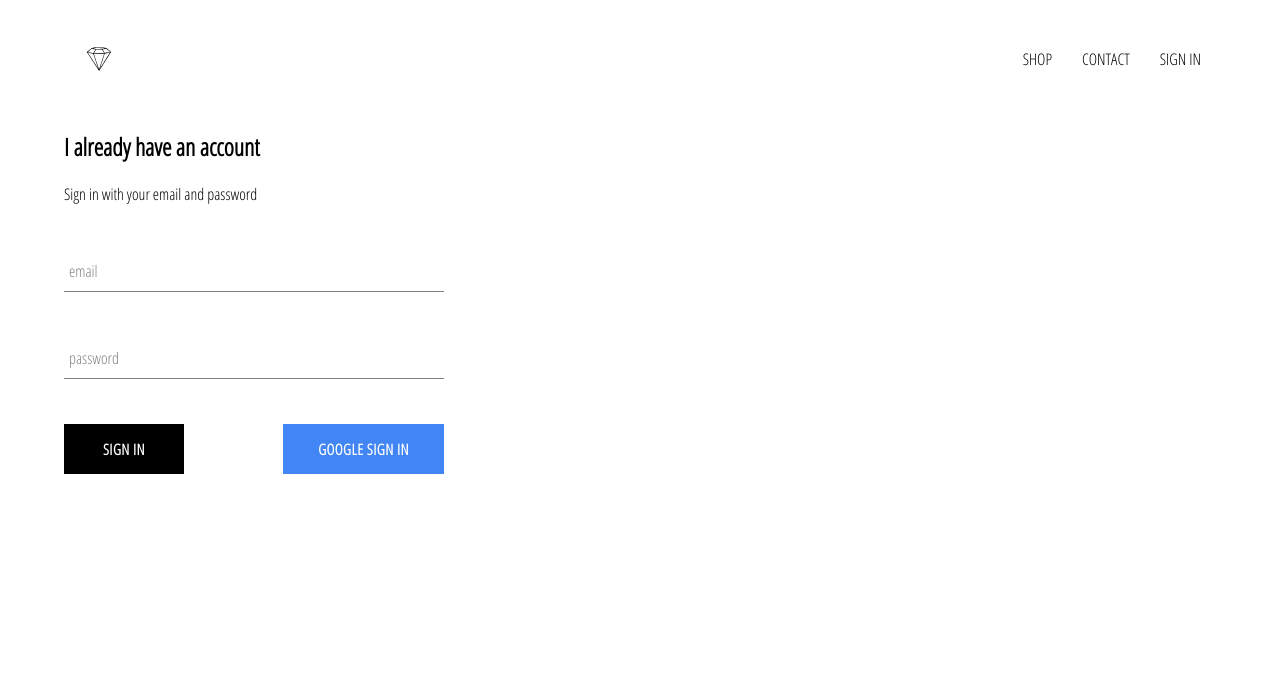
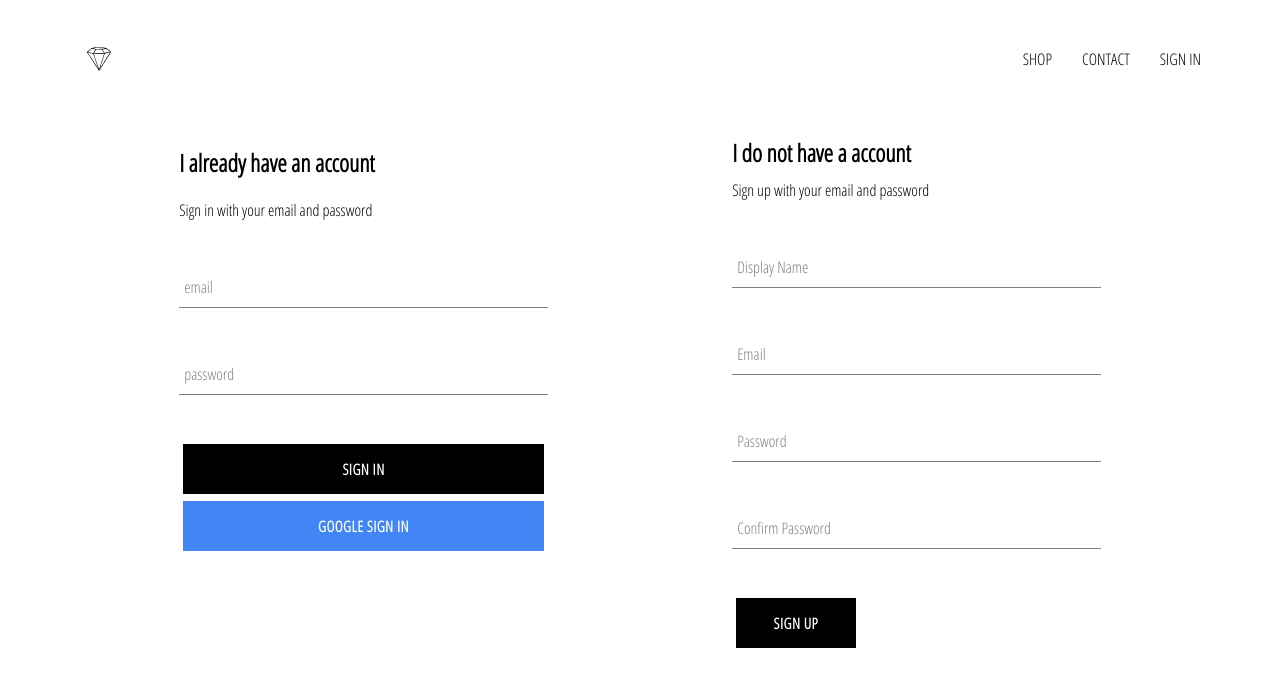
Before and after one commit to TylerGlenski/ecommerce-demo, a React (Create React App) app: page /login in a window 1280 px wide. Shown: the top 686 px of the page. Built offline with nearby package versions, Linux system fonts and the light colour scheme; no server answers.

Commit message:
Update Added sign-up component and enabled email/password auth

```diff
--- a/src/App.js
+++ b/src/App.js
@@ -6,7 +6,7 @@
 import ShopPage from './pages/shop/shop.component';
 import LoginRegisterPage from './pages/login-register/login-register.component'
 import Header from './components/header/header.component';
-import { auth } from './firebase/firebase.utils';
+import { auth, createUserProfileDocument } from './firebase/firebase.utils';
 
 
 
@@ -22,11 +22,25 @@
   unsubscribeFromAuth = null;
 
   componentDidMount(){
-    this.unsubscribeFromAuth = auth.onAuthStateChanged( user => {
-      this.setState({ currentUser: user })
+    this.unsubscribeFromAuth = auth.onAuthStateChanged( async userAuth => {
+      if(userAuth){
+        const userRef = await createUserProfileDocument(userAuth);
 
-      //console.log(user)
-    })
+        userRef.onSnapshot(snapshot => {
+          this.setState({
+            currentUser: {
+              id:snapshot.id,
+              ...snapshot.data()
+            }
+          });
+
+          // log user to console on state change. use for debugging sign-in / sign-up
+          console.log(this.state)
+        });
+      }
+
+      this.setState({ currentUser: userAuth });
+    });
   }
 
   componentWillUnmount(){
--- a/src/components/custom-button/custom-button.styles.scss
+++ b/src/components/custom-button/custom-button.styles.scss
@@ -13,6 +13,7 @@
     font-weight: bolder;
     border: none;
     cursor: pointer;
+    margin:.25em;
 
     &:hover {
         background-color:white;
@@ -25,8 +26,9 @@
         background-color: #4285f4;
         color: white;
 
+
         &:hover{
-            background-color: #357ae8;
+            background-color: #41c1e7;
             border:none;
         }
     }
--- a/src/components/sign-in/sign-in.component.jsx
+++ b/src/components/sign-in/sign-in.component.jsx
@@ -56,8 +56,8 @@
                     />
 
                     <div className="button-container">
-                    <CustomButton type='submit'> SIGN IN </CustomButton>
-                    <CustomButton onClick={signInWithGoogle} isGoogleSignIn>
+                    <CustomButton  type='submit'> SIGN IN </CustomButton>
+                    <CustomButton  onClick={signInWithGoogle} isGoogleSignIn>
                         GOOGLE SIGN IN
                     </CustomButton>
                     </div>
--- a/src/components/sign-in/sign-in.styles.scss
+++ b/src/components/sign-in/sign-in.styles.scss
@@ -1,5 +1,5 @@
 .sign-in {
-    width:380px;
+    width:40%;
     display:flex;
     flex-direction: column;
 
@@ -9,6 +9,8 @@
 
     .button-container {
         display:flex;
+        flex-direction: column;
         justify-content: space-between;
+
     }
 }
--- /dev/null
+++ b/src/components/sign-up/sign-up.component.jsx
@@ -0,0 +1,102 @@
+import React from 'react';
+
+import './sign-up.styles.scss';
+
+import FormInput from '../form-input/form-input.component';
+import CustomButton from '../custom-button/custom-button.component';
+import { auth, createUserProfileDocument } from '../../firebase/firebase.utils';
+
+
+class SignUp extends React.Component{
+    constructor() {
+        super();
+
+        this.state = {
+          displayName: '',
+          email: '',
+          password: '',
+          confirmPassword: ''
+        };
+    }
+
+    handleSubmit = async e => {
+        e.preventDefault();
+
+        const { displayName, email, password, confirmPassword } = this.state;
+
+        if(password !== confirmPassword){
+            alert("Password do not match");
+            return;
+        }
+
+        try {
+           const { user }  = await auth.createUserWithEmailAndPassword(email, password);
+
+           await createUserProfileDocument(user, { displayName });
+
+           this.setState({
+            displayName:'',
+            email:'',
+            password:'',
+            confirmPassword:''
+            });
+
+        } catch (error) {
+            console.error(error);
+        }
+
+    }
+
+    handleChange = e => {
+        const { name, value } = e.target;
+
+        this.setState({ [name]: value });
+    }
+
+    render() {
+        const { displayName, email, password, confirmPassword } = this.state;
+        return (
+          <div className='sign-up'>
+            <h2 className='title'>I do not have a account</h2>
+            <span>Sign up with your email and password</span>
+            <form className='sign-up-form' onSubmit={this.handleSubmit}>
+              <FormInput
+                type='text'
+                name='displayName'
+                value={displayName}
+                onChange={this.handleChange}
+                label='Display Name'
+                required
+              />
+              <FormInput
+                type='email'
+                name='email'
+                value={email}
+                onChange={this.handleChange}
+                label='Email'
+                required
+              />
+              <FormInput
+                type='password'
+                name='password'
+                value={password}
+                onChange={this.handleChange}
+                label='Password'
+                required
+              />
+              <FormInput
+                type='password'
+                name='confirmPassword'
+                value={confirmPassword}
+                onChange={this.handleChange}
+                label='Confirm Password'
+                required
+              />
+              <CustomButton type='submit'>SIGN UP</CustomButton>
+            </form>
+          </div>
+        );
+      }
+}
+
+export default SignUp;
--- /dev/null
+++ b/src/components/sign-up/sign-up.styles.scss
@@ -0,0 +1,10 @@
+.sign-up{
+    display:flex;
+    flex-direction: column;
+    width: 40%;
+
+    .title{
+        margin: 10px 0;
+
+    }
+}
--- a/src/firebase/firebase.utils.js
+++ b/src/firebase/firebase.utils.js
@@ -1,3 +1,4 @@
+// MUST CREATE firebase.config.js file with the firebaseConfig from firebase console. Then import it here.
 import firebaseConfig from './firebase.config';
 
 import firebase from 'firebase/app';
@@ -5,7 +6,30 @@
 import 'firebase/auth';
 
 
+export const createUserProfileDocument = async (userAuth, additionalData) => {
+  if (!userAuth) return;
 
+  const userRef = firestore.doc(`users/${userAuth.uid}`);
+
+  const snapShot = await userRef.get();
+
+  if (!snapShot.exists) {
+    const { displayName, email } = userAuth;
+    const createdAt = new Date();
+    try {
+      await userRef.set({
+        displayName,
+        email,
+        createdAt,
+        ...additionalData
+      });
+    } catch (error) {
+      console.log('error creating user', error.message);
+    }
+  }
+
+  return userRef;
+};
 
 firebase.initializeApp(firebaseConfig);
 
--- a/src/pages/login-register/login-register.component.jsx
+++ b/src/pages/login-register/login-register.component.jsx
@@ -1,13 +1,15 @@
 import React from 'react';
 
 import SignIn from '../../components/sign-in/sign-in.component';
+import SignUp from '../../components/sign-up/sign-up.component';
 
 import './login-register.styles.scss';
 
 
 const LoginRegisterPage = () => (
-    <div className="login-register">
+    <div className="sign-in-sign-up">
         <SignIn />
+        <SignUp />
     </div>
 );
 
--- a/src/pages/login-register/login-register.styles.scss
+++ b/src/pages/login-register/login-register.styles.scss
@@ -0,0 +1,6 @@
+.sign-in-sign-up{
+    width:80%;
+    display:flex;
+    justify-content:space-between;
+    margin: 2em auto;
+}
```
Lines whose indentation alone changed are shown as unchanged.
